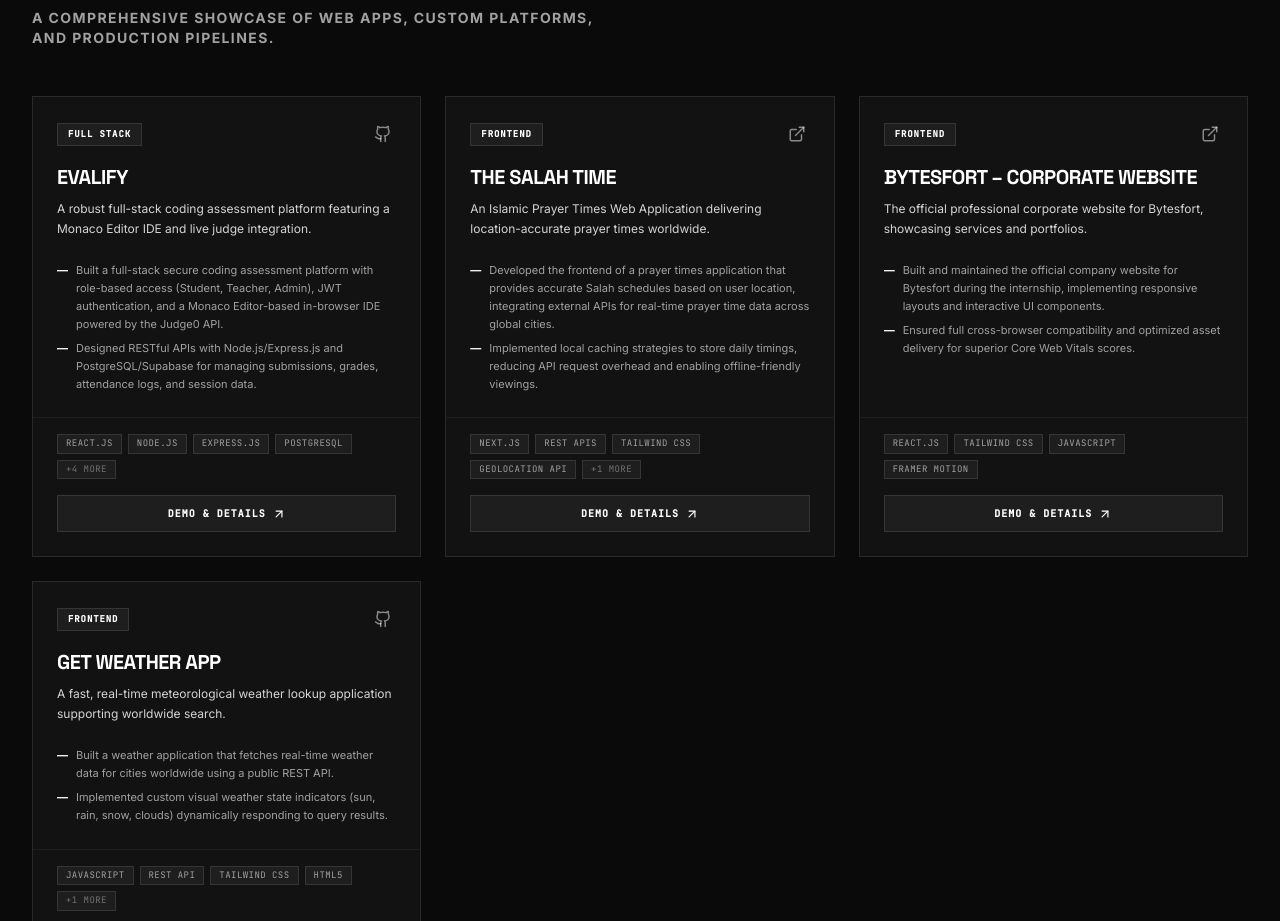
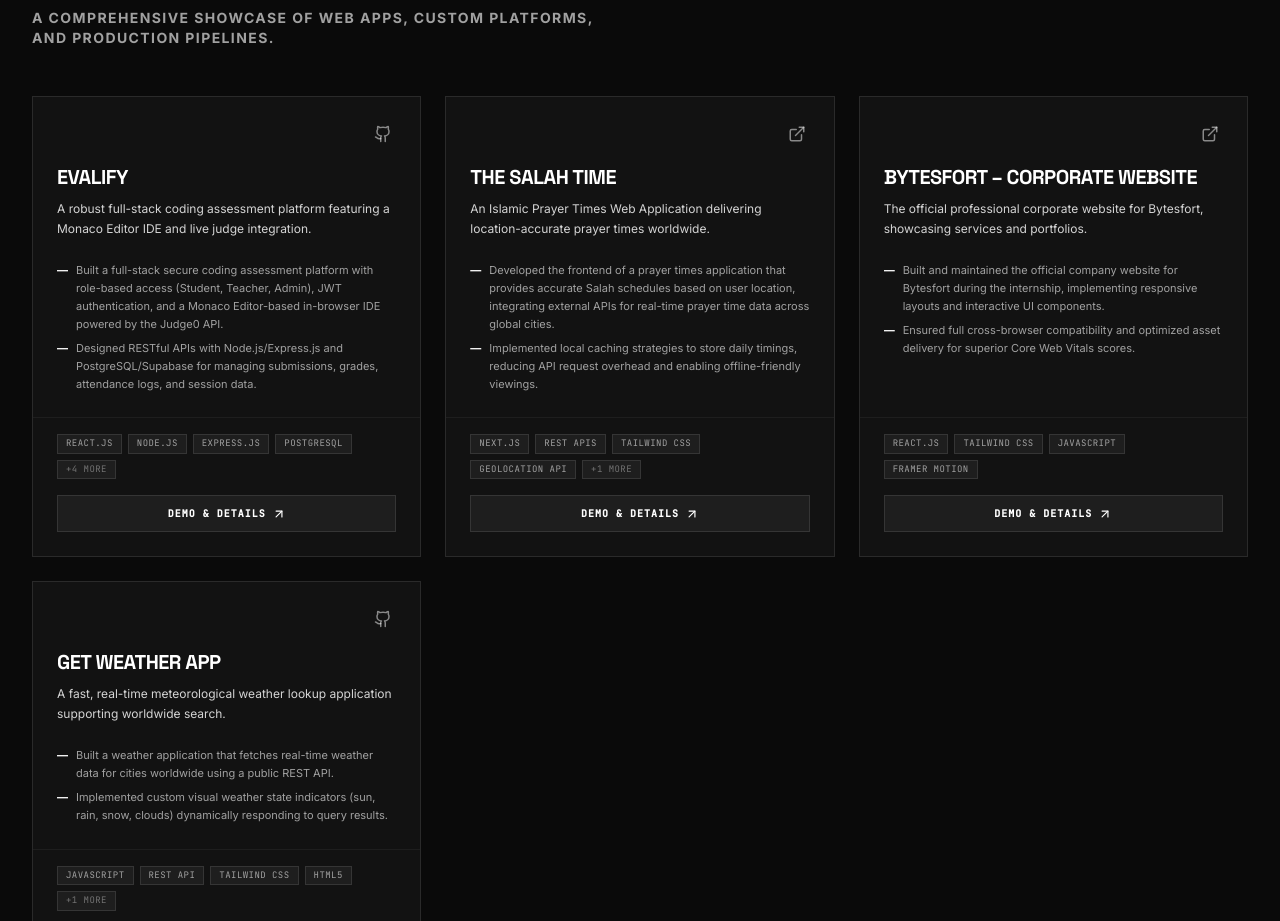
Before and after one commit to msubhank/My-Portfolio, a React (Vite) app: page / in a window 1280 px wide. Shown: the part 4380-5301 px from the top of the page. Built offline with nearby package versions, Linux system fonts and the light colour scheme.

Commit message:
Remove project category taglines

```diff
--- a/src/components/Projects.tsx
+++ b/src/components/Projects.tsx
@@ -120,10 +120,7 @@
               >
                 <div className="p-6 space-y-4">
                   {/* Category icon header */}
-                  <div className="flex items-center justify-between">
-                    <span className="text-[9px] font-mono uppercase bg-white/5 border border-white/10 px-2.5 py-1 text-white font-bold tracking-widest">
-                      {project.category === 'fullstack' ? 'Full Stack' : 'Frontend'}
-                    </span>
+                  <div className="flex items-center justify-end">
                     <div className="flex items-center gap-2.5">
                       {project.codeUrl && (
                         <a
@@ -222,9 +219,6 @@
                 {/* Modal Header Bar - Fixed at the top */}
                 <div className="flex items-center justify-between px-6 py-4 bg-[#121212] border-b border-white/10 flex-shrink-0 z-20">
                   <div className="flex items-center gap-3">
-                    <span className="text-[9px] font-mono uppercase bg-white/5 border border-white/10 px-2 py-0.5 text-white font-bold tracking-widest">
-                      {selectedProject.category === 'fullstack' ? 'Full Stack' : 'Frontend'}
-                    </span>
                     <h3 className="font-display font-black text-sm sm:text-base text-white uppercase tracking-tight">
                       {selectedProject.title}
                     </h3>
@@ -356,8 +350,8 @@
                               onClick={runSandboxCode}
                               disabled={isRunningCode}
                               className={`w-full flex items-center justify-center gap-2 py-2.5 text-[10px] tracking-widest uppercase font-black transition-all ${isRunningCode
-                                  ? 'bg-neutral-800 text-neutral-500 cursor-not-allowed'
-                                  : 'bg-white text-black hover:bg-neutral-200'
+                                ? 'bg-neutral-800 text-neutral-500 cursor-not-allowed'
+                                : 'bg-white text-black hover:bg-neutral-200'
                                 }`}
                             >
                               <Play className="w-3.5 h-3.5" />
```
